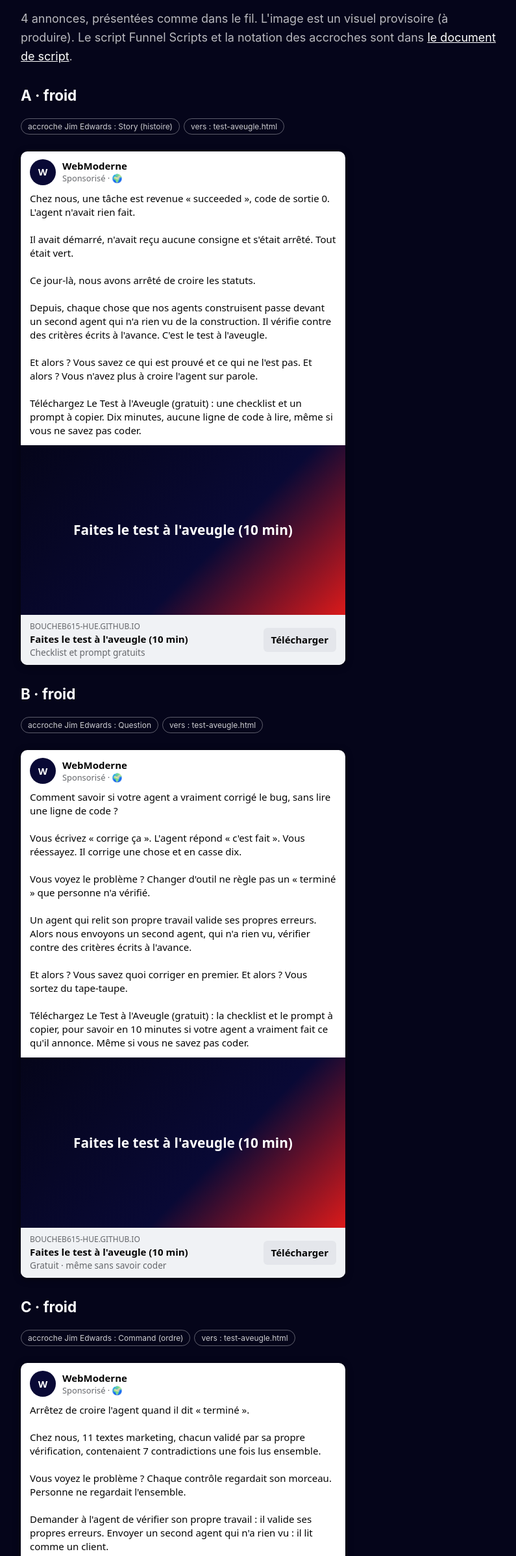
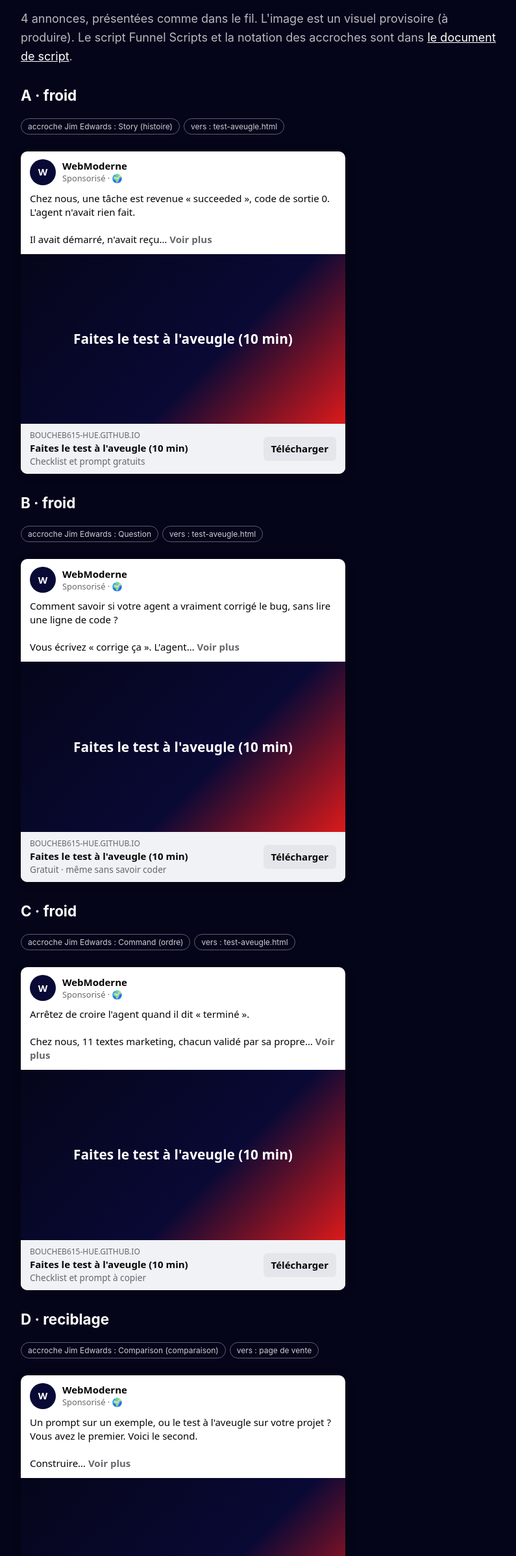
Before and after one commit to boucheb615-hue/construire-fiable, a plain HTML site: page annonces.html in a window 1280 px wide. Shown: the part 160-2554 px from the top of the page at 65% size, without its empty margins (138-933 px from the left). Drawn offline with Linux system fonts and the light colour scheme.

Commit message:
Titre mobile équilibré, bouton centré, aperçus de publicités coupés à « Voir plus »

```diff
--- a/annonces.html
+++ b/annonces.html
@@ -42,7 +42,9 @@ h3,h4{margin-top:28px}
 <p><span class="tag">accroche Jim Edwards : Story (histoire)</span><span class="tag">vers : test-aveugle.html</span></p>
 <div class="fb">
   <div class="fb-head"><div class="fb-av">W</div><div><div class="fb-name">WebModerne</div><div class="fb-meta">Sponsorisé · 🌍</div></div></div>
-  <div class="fb-text">Chez nous, une tâche est revenue « succeeded », code de sortie 0. L&#x27;agent n&#x27;avait rien fait.
+  <div class="fb-text"><details><summary style="list-style:none;cursor:pointer">Chez nous, une tâche est revenue « succeeded », code de sortie 0. L&#x27;agent n&#x27;avait rien fait.
+
+Il avait démarré, n&#x27;avait reçu… <b style="color:#65676b">Voir plus</b></summary>Chez nous, une tâche est revenue « succeeded », code de sortie 0. L&#x27;agent n&#x27;avait rien fait.
 
 Il avait démarré, n&#x27;avait reçu aucune consigne et s&#x27;était arrêté. Tout était vert.
 
@@ -52,7 +54,7 @@ Depuis, chaque chose que nos agents construisent passe devant un second agent qu
 
 Et alors ? Vous savez ce qui est prouvé et ce qui ne l&#x27;est pas. Et alors ? Vous n&#x27;avez plus à croire l&#x27;agent sur parole.
 
-Téléchargez Le Test à l&#x27;Aveugle (gratuit) : une checklist et un prompt à copier. Dix minutes, aucune ligne de code à lire, même si vous ne savez pas coder.</div>
+Téléchargez Le Test à l&#x27;Aveugle (gratuit) : une checklist et un prompt à copier. Dix minutes, aucune ligne de code à lire, même si vous ne savez pas coder.</details></div>
   <div class="fb-img">Faites le test à l&#x27;aveugle (10 min)</div>
   <div class="fb-foot"><div><div class="fb-url">boucheb615-hue.github.io</div><div class="fb-title">Faites le test à l&#x27;aveugle (10 min)</div><div class="fb-desc">Checklist et prompt gratuits</div></div><div class="fb-btn">Télécharger</div></div>
 </div>
@@ -63,7 +65,9 @@ Téléchargez Le Test à l&#x27;Aveugle (gratuit) : une checklist et un prompt
 <p><span class="tag">accroche Jim Edwards : Question</span><span class="tag">vers : test-aveugle.html</span></p>
 <div class="fb">
   <div class="fb-head"><div class="fb-av">W</div><div><div class="fb-name">WebModerne</div><div class="fb-meta">Sponsorisé · 🌍</div></div></div>
-  <div class="fb-text">Comment savoir si votre agent a vraiment corrigé le bug, sans lire une ligne de code ?
+  <div class="fb-text"><details><summary style="list-style:none;cursor:pointer">Comment savoir si votre agent a vraiment corrigé le bug, sans lire une ligne de code ?
+
+Vous écrivez « corrige ça ». L&#x27;agent… <b style="color:#65676b">Voir plus</b></summary>Comment savoir si votre agent a vraiment corrigé le bug, sans lire une ligne de code ?
 
 Vous écrivez « corrige ça ». L&#x27;agent répond « c&#x27;est fait ». Vous réessayez. Il corrige une chose et en casse dix.
 
@@ -73,7 +77,7 @@ Un agent qui relit son propre travail valide ses propres erreurs. Alors nous env
 
 Et alors ? Vous savez quoi corriger en premier. Et alors ? Vous sortez du tape-taupe.
 
-Téléchargez Le Test à l&#x27;Aveugle (gratuit) : la checklist et le prompt à copier, pour savoir en 10 minutes si votre agent a vraiment fait ce qu&#x27;il annonce. Même si vous ne savez pas coder.</div>
+Téléchargez Le Test à l&#x27;Aveugle (gratuit) : la checklist et le prompt à copier, pour savoir en 10 minutes si votre agent a vraiment fait ce qu&#x27;il annonce. Même si vous ne savez pas coder.</details></div>
   <div class="fb-img">Faites le test à l&#x27;aveugle (10 min)</div>
   <div class="fb-foot"><div><div class="fb-url">boucheb615-hue.github.io</div><div class="fb-title">Faites le test à l&#x27;aveugle (10 min)</div><div class="fb-desc">Gratuit · même sans savoir coder</div></div><div class="fb-btn">Télécharger</div></div>
 </div>
@@ -84,7 +88,9 @@ Téléchargez Le Test à l&#x27;Aveugle (gratuit) : la checklist et le prompt
 <p><span class="tag">accroche Jim Edwards : Command (ordre)</span><span class="tag">vers : test-aveugle.html</span></p>
 <div class="fb">
   <div class="fb-head"><div class="fb-av">W</div><div><div class="fb-name">WebModerne</div><div class="fb-meta">Sponsorisé · 🌍</div></div></div>
-  <div class="fb-text">Arrêtez de croire l&#x27;agent quand il dit « terminé ».
+  <div class="fb-text"><details><summary style="list-style:none;cursor:pointer">Arrêtez de croire l&#x27;agent quand il dit « terminé ».
+
+Chez nous, 11 textes marketing, chacun validé par sa propre… <b style="color:#65676b">Voir plus</b></summary>Arrêtez de croire l&#x27;agent quand il dit « terminé ».
 
 Chez nous, 11 textes marketing, chacun validé par sa propre vérification, contenaient 7 contradictions une fois lus ensemble.
 
@@ -94,7 +100,7 @@ Demander à l&#x27;agent de vérifier son propre travail : il valide ses propre
 
 Et alors ? Vous voyez ce qui est prouvé avant de cliquer sur « publier ». Et alors ? Vous cliquez sur « publier » sans croiser les doigts.
 
-Téléchargez Le Test à l&#x27;Aveugle (gratuit) : la checklist et le prompt à copier. Faites-le aujourd&#x27;hui, même si vous ne savez pas coder.</div>
+Téléchargez Le Test à l&#x27;Aveugle (gratuit) : la checklist et le prompt à copier. Faites-le aujourd&#x27;hui, même si vous ne savez pas coder.</details></div>
   <div class="fb-img">Faites le test à l&#x27;aveugle (10 min)</div>
   <div class="fb-foot"><div><div class="fb-url">boucheb615-hue.github.io</div><div class="fb-title">Faites le test à l&#x27;aveugle (10 min)</div><div class="fb-desc">Checklist et prompt à copier</div></div><div class="fb-btn">Télécharger</div></div>
 </div>
@@ -105,7 +111,9 @@ Téléchargez Le Test à l&#x27;Aveugle (gratuit) : la checklist et le prompt
 <p><span class="tag">accroche Jim Edwards : Comparison (comparaison)</span><span class="tag">vers : page de vente</span></p>
 <div class="fb">
   <div class="fb-head"><div class="fb-av">W</div><div><div class="fb-name">WebModerne</div><div class="fb-meta">Sponsorisé · 🌍</div></div></div>
-  <div class="fb-text">Un prompt sur un exemple, ou le test à l&#x27;aveugle sur votre projet ? Vous avez le premier. Voici le second.
+  <div class="fb-text"><details><summary style="list-style:none;cursor:pointer">Un prompt sur un exemple, ou le test à l&#x27;aveugle sur votre projet ? Vous avez le premier. Voici le second.
+
+Construire… <b style="color:#65676b">Voir plus</b></summary>Un prompt sur un exemple, ou le test à l&#x27;aveugle sur votre projet ? Vous avez le premier. Voici le second.
 
 Construire Fiable : 4 semaines en direct pour passer une fonctionnalité de VOTRE projet au test à l&#x27;aveugle, avec nous. 30 places seulement, car nous relisons chaque rapport de test à la main.
 
@@ -128,7 +136,7 @@ Séances les lundis 16, 23, 30 novembre et 7 décembre 2026 à 19h00 (heure de P
 
 Réservez votre place avant le vendredi 13 novembre à 23h59 : après cette heure, les inscriptions sont fermées.
 
-P.S. Réservez votre place maintenant : le prix de 297 € s&#x27;arrête avec cette cohorte, et la Garantie Preuve couvre votre risque.</div>
+P.S. Réservez votre place maintenant : le prix de 297 € s&#x27;arrête avec cette cohorte, et la Garantie Preuve couvre votre risque.</details></div>
   <div class="fb-img">Construire Fiable · 30 places · 297 €</div>
   <div class="fb-foot"><div><div class="fb-url">boucheb615-hue.github.io</div><div class="fb-title">Construire Fiable · 30 places · 297 €</div><div class="fb-desc">Valeur 774 € · clôture le 13 novembre</div></div><div class="fb-btn">S&#x27;inscrire</div></div>
 </div>
```
Also changed, not shown: index.html (+3 -3 lines), 1 other file.
